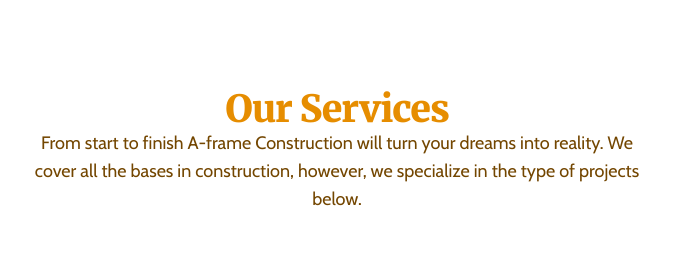
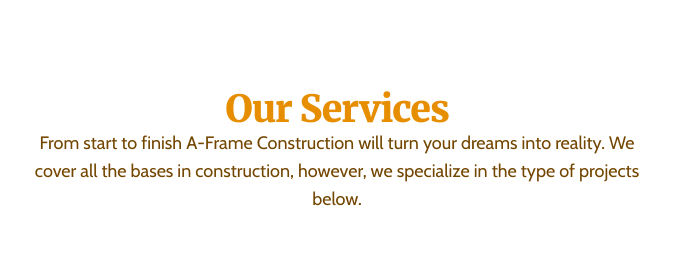
Before and after one commit to daleroy/aframe, a website: page public/index.html in a window 1280 px wide. Shown: the part 820-1083 px from the top of the page, 303-976 px from the left. Drawn offline with nearby package versions, Linux system fonts and the light colour scheme.

Commit message:
Capitalize A-Frame in Services section

```diff
--- a/public/index.html
+++ b/public/index.html
@@ -67,7 +67,7 @@
     <div class="row">
       <div class="col-xs-12 col-sm-6 col-sm-offset-3 intro">
         <h1>Our Services</h1>
-        <p>From start to finish A-frame Construction will turn your dreams into reality. We cover all the bases in construction, however, we specialize in the type of projects below. </p>
+        <p>From start to finish A-Frame Construction will turn your dreams into reality. We cover all the bases in construction, however, we specialize in the type of projects below. </p>
       </div>
     </div>
     <div id="services-list" class="container row brownColor">
```
